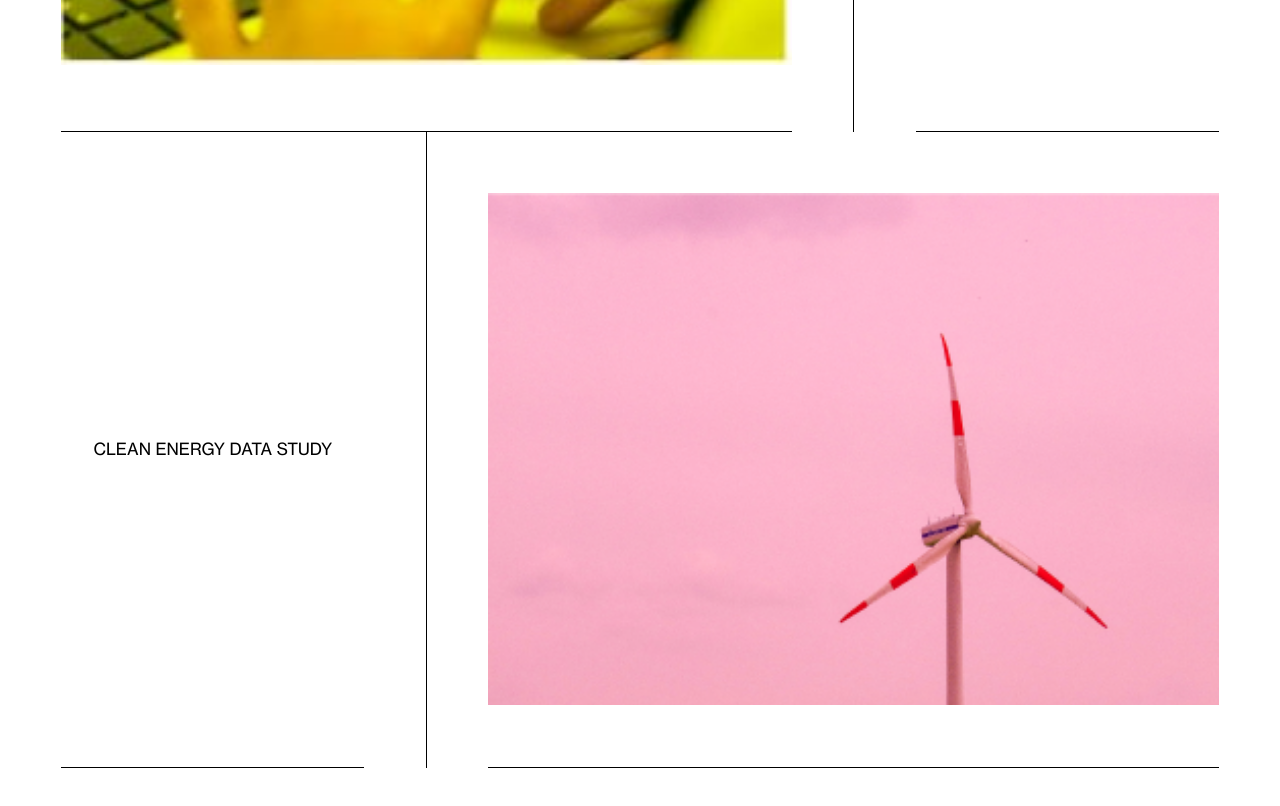
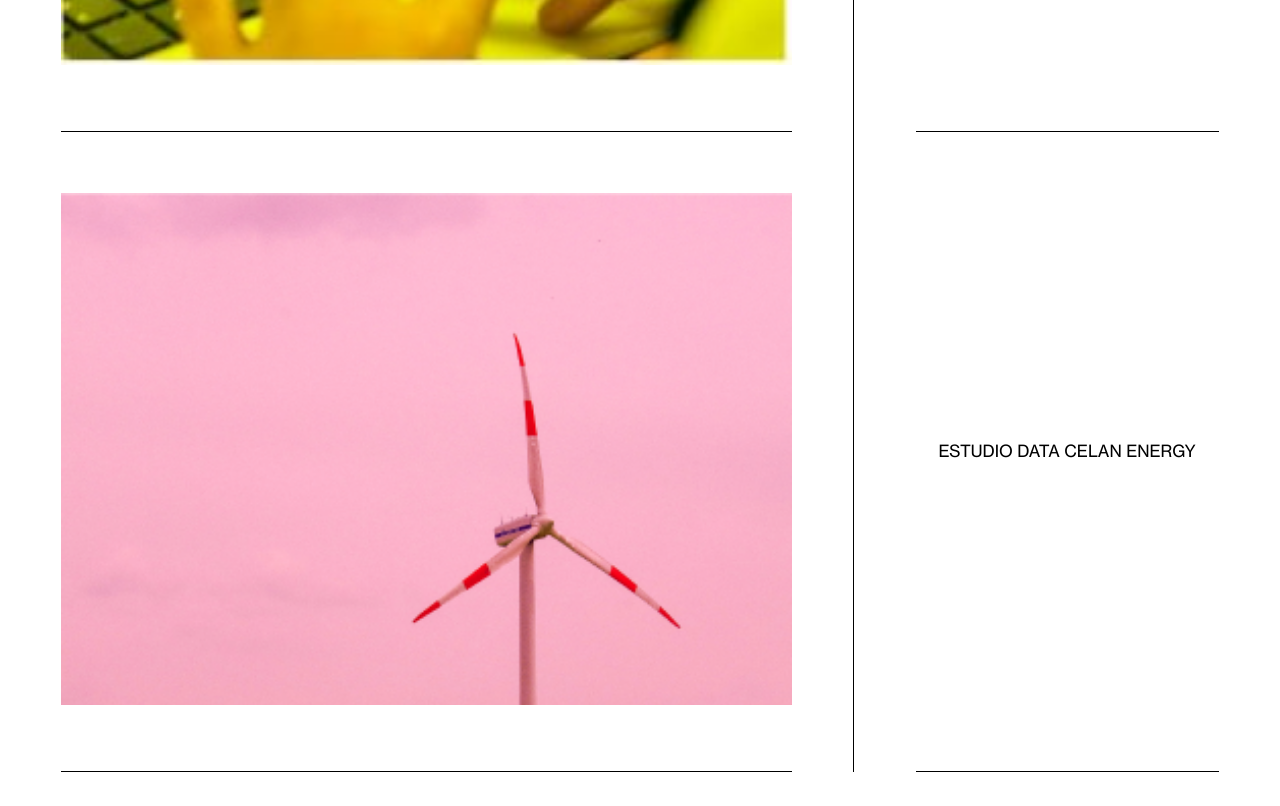
Before and after one commit to marianaolazabal/datainsights, a website built with Vite: page index.html in a window 1280 px wide. Shown: the part 1020-1826 px from the top of the page. Before the commit the page ends 1788 px from the top, so only its background shows below. Built offline with nearby package versions, Linux system fonts and the light colour scheme.

Commit message:
Change style grid 3 , copied from grid 2

```diff
--- a/index.html
+++ b/index.html
@@ -112,8 +112,38 @@
         </a>
       </div>
     </div>
+    <!-- div que encierra 3 grid >=sm-->
+    <div
+      class="invisible grid h-[63vw] grid-cols-2 sm:visible sm:h-[50vw] sm:grid-cols-3"
+    >
+      <div
+        class="border-r-[1px] border-black px-[4.8vw] pt-[4.8vw] sm:col-span-2 sm:border-r-0"
+      >
+        <article class="h-full border-b-[1px] border-black pb-[4.8vw]">
+          <img
+            class="w-full object-cover object-right-top sm:h-[40vw]"
+            src="/images/clean.png"
+            alt="pc plan ceibal"
+          />
+        </article>
+      </div>
+      <div class="border-black px-[4.8vw] sm:border-l-[1px]">
+        <!-- link and border bottom -->
+        <a
+          href="/pages/ceibal.html"
+          class="grid h-full place-content-center content-center border-b-[1px] border-black"
+        >
+          <!-- article with p -->
+          <article
+            class="font-neueRegular text-[2.35vw] uppercase leading-tight sm:text-[1.3vw]"
+          >
+            <p class="">estudio data celan energy</p>
+          </article>
+        </a>
+      </div>
+    </div>
     <!-- div que cierra el 3 grid -->
-    <div class="grid h-full grid-cols-2 sm:grid-cols-3">
+    <div class="grid h-full grid-cols-2 sm:invisible">
       <div class="border-r-[1px] border-black px-[4.8vw] pt-[4.8vw]">
         <div class="h-full border-b-[1px] border-black pb-[4.8vw]">
           <section
```
